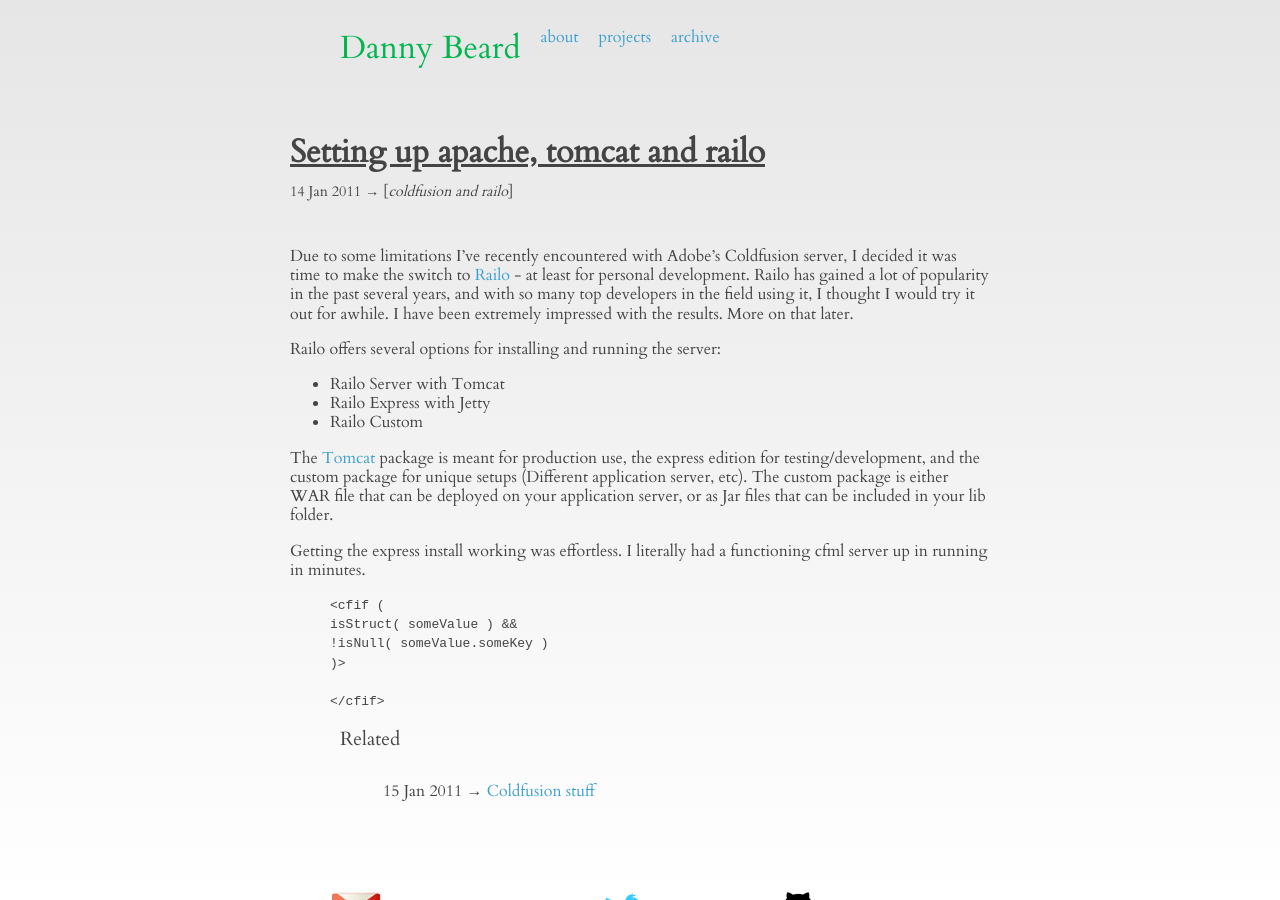
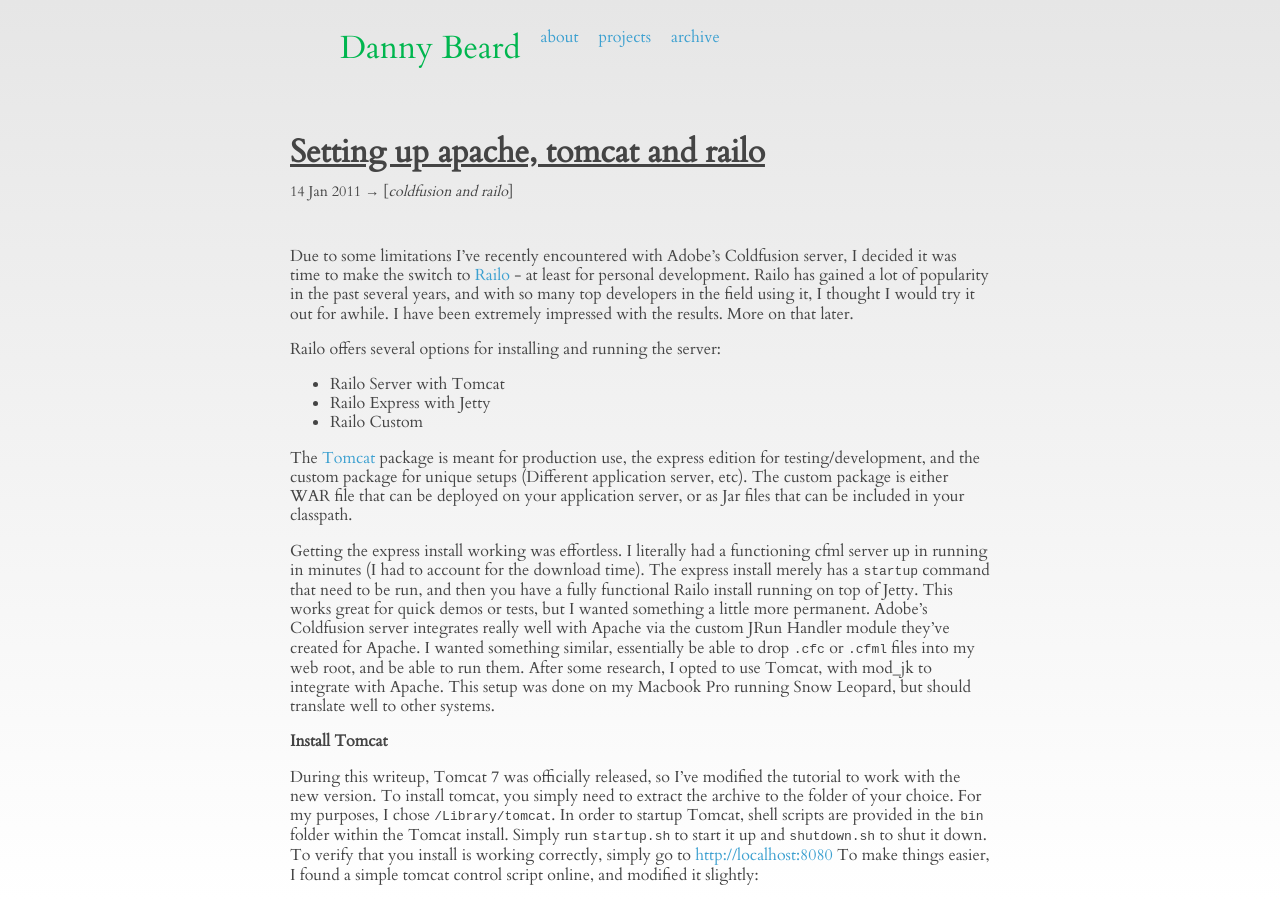
Before and after one commit to dbeard/dannybeard.com, a Jekyll site: the page built from _posts/2011-1-14-setting-up-apache-tomcat-railo.markdown, in a window 1280 px wide and 900 px high. Built offline with Jekyll 4.4.1, drawn with Linux system fonts in a browser that asks for light colours; comment, search, counter and statistics services are not loaded; some of the changed text lies outside the part shown.

Commit message:
More updates on railo post

```diff
--- a/_posts/2011-1-14-setting-up-apache-tomcat-railo.markdown
+++ b/_posts/2011-1-14-setting-up-apache-tomcat-railo.markdown
@@ -17,15 +17,50 @@
  * Railo Express with Jetty
  * Railo Custom
 
-The [Tomcat][tomcat] package is meant for production use, the express edition for testing/development, and the custom package for unique setups (Different application server, etc). The custom package is either WAR file that can be deployed on your application server, or as Jar files that can be included in your lib folder.
+The [Tomcat][tomcat] package is meant for production use, the express edition for testing/development, and the custom package for unique setups (Different application server, etc). The custom package is either WAR file that can be deployed on your application server, or as Jar files that can be included in your classpath.
 
-Getting the express install working was effortless. I literally had a functioning cfml server up in running in minutes.
+Getting the express install working was effortless. I literally had a functioning cfml server up in running in minutes (I had to account for the download time). The express install merely has a `startup` command that need to be run, and then you have a fully functional Railo install running on top of Jetty. This works great for quick demos or tests, but I wanted something a little more permanent. Adobe's Coldfusion server integrates really well with Apache via the custom JRun Handler module they've created for Apache. I wanted something similar, essentially be able to drop `.cfc` or `.cfml` files into my web root, and be able to run them. After some research, I opted to use Tomcat, with mod_jk to integrate with Apache. This setup was done on my Macbook Pro running Snow Leopard, but should translate well to other systems.
 
-{% highlight cfm %}
-<cfif (
-isStruct( someValue ) &&
-!isNull( someValue.someKey )
-)>
+Install Tomcat
+-------------------
 
-</cfif>
+During this writeup, Tomcat 7 was officially released, so I've modified the tutorial to work with the new version. To install tomcat, you simply need to extract the archive to the folder of your choice. For my purposes, I chose `/Library/tomcat`. In order to startup Tomcat, shell scripts are provided in the `bin` folder within the Tomcat install. Simply run `startup.sh` to start it up and `shutdown.sh` to shut it down. To verify that you install is working correctly, simply go to [http://localhost:8080](http://localhost:8080) To make things easier, I found a simple tomcat control script online, and modified it slightly:
+
+{% highlight bash %}
+#!/bin/sh
+# Tomcat Startup Script
+
+start() {
+        echo -n "Starting Tomcat:  "
+        /Library/tomcat/startup.sh
+        sleep 2
+}
+stop() {
+        echo -n "Stopping Tomcat: "
+        /Library/tomcat/bin/shutdown.sh
+}
+
+# See how we were called.
+case "$1" in
+  start)
+        start
+        ;;
+  stop)
+        stop
+        ;;
+  restart)
+        stop
+        start
+        ;;
+  *)
+        echo $"Usage: tomcat {start|stop|restart}"
+        exit
+esac
 {% endhighlight %}
+
+This let's us start, stop and restart tomcat from a single script. To make it even easier, I added an alias to my bash profile that let's me control tomcat easily on the command line: `alias tomcat=/Library/tomcat/bin/tomcat.sh`. Now I can simply call `tomcat {stop|start|restart}` anytime from the command line.
+
+Install Railo
+--------------------
+
+In order to install Railo,
--- a/about.markdown
+++ b/about.markdown
@@ -17,4 +17,4 @@
 
 My interest in programming, or more in general technology, starts at the beginning. Thanks to some awesome parents, I always remember having a computer in the house, starting with a Commodore 64. While the majority of my time was spent playing such classics as [Impossible Mission][impossiblemission], [Summer Games][summergames] or [Jungle Hunt][junglehunt], this is where I was first exposed to programming in the form of [Commodore BASIC][basic]. While I never made anything meaningful, the idea of being able to create software myself - telling a computer what to do and having it succesfully do it was something amazing and exciting for me. This interest stuck with me throughout my life. My first formal class in computer science was in High School where I took an AP Computer Science course with C++ being the langauge taught.
 
-From there, I went on to achieve a dual bachelors in Computer Science and IT at the University of Missouri in 2007, and a Masters in Computer Science in 2009. For anyone interested, my thesis can be viewed [here][thesis]. Throughout my college career, I worked for a creative development group at the University of Missouri where I was able to explore new technologies working on a wide range of projects, most notably a children's health museum located in Columbia, MO. I currently work for a large orthopaedic manufacturing company in Naples, FL working on marketing and research based web applications.
+From there, I went on to achieve a dual bachelors in Computer Science and IT at the University of Missouri in 2007, and a Masters in Computer Science in 2009. For anyone interested, my thesis can be viewed [here][thesis]. Throughout my college career, I worked for a creative development group at the University of Missouri where I was able to explore new technologies working on a wide range of projects, most notably a children's health museum located in Columbia, MO. I currently work for a large orthopaedic manufacturing company in Naples, FL working on marketing and research based web applications in the orthopaedic field.
```
